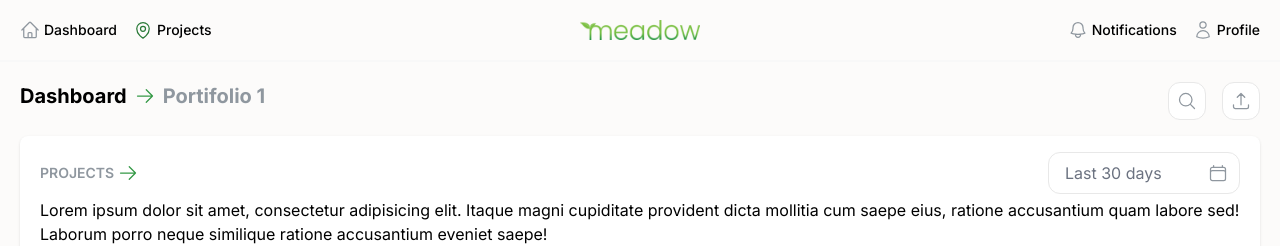
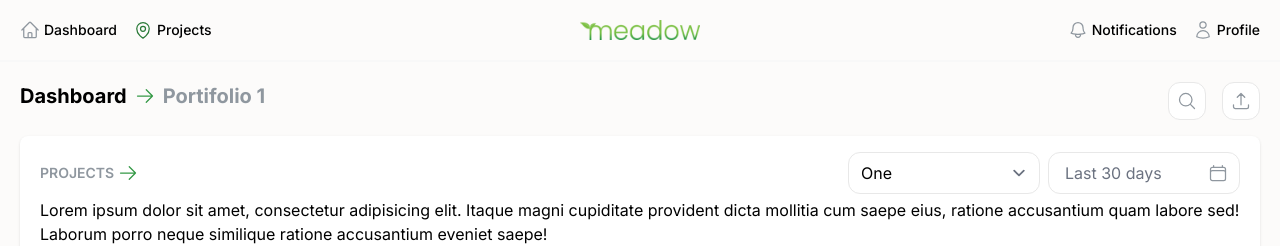
Before and after one commit to HizkiasAbraham/admin-dashboard, a Next.js app: page /client in a window 1280 px wide. Shown: the top 246 px of the page. Built offline with nearby package versions, Linux system fonts and the light colour scheme.

Commit message:
move date-picker to  inputs

```diff
--- a/app/client/page.tsx
+++ b/app/client/page.tsx
@@ -1,12 +1,21 @@
 import { Card, CardContent, CardHeading } from '@/components/shared/card/card';
-import { DatePicker } from '@/components/shared/date-picker';
+import { DatePicker } from '@/components/shared/inputs/date-picker';
 import { Icon } from '@/components/shared/icon';
+import { Select } from '@/components/shared/inputs/select';
 
 export default function Client() {
   return (
     <div>
       <Card>
         <CardHeading title="Projects">
+          <Select
+            width="w-48"
+            placeHolder="Select Your batch"
+            options={[
+              { label: 'One', value: 1 },
+              { label: 'Two', value: 2 },
+            ]}
+          />
           <DatePicker width="w-48" />
         </CardHeading>
         <CardContent>
--- a/components/shared/date-picker/index.tsx
+++ b/components/shared/inputs/date-picker/index.tsx
@@ -1,4 +1,4 @@
-import { Icon } from '../icon';
+import { Icon } from '../../icon';
 import { DatePickerInput } from './types';
 
 export function DatePicker(props: DatePickerInput) {
```
Also changed, not shown: components/shared/inputs/date-picker/types.ts (renamed from components/shared/date-picker/types.ts).
